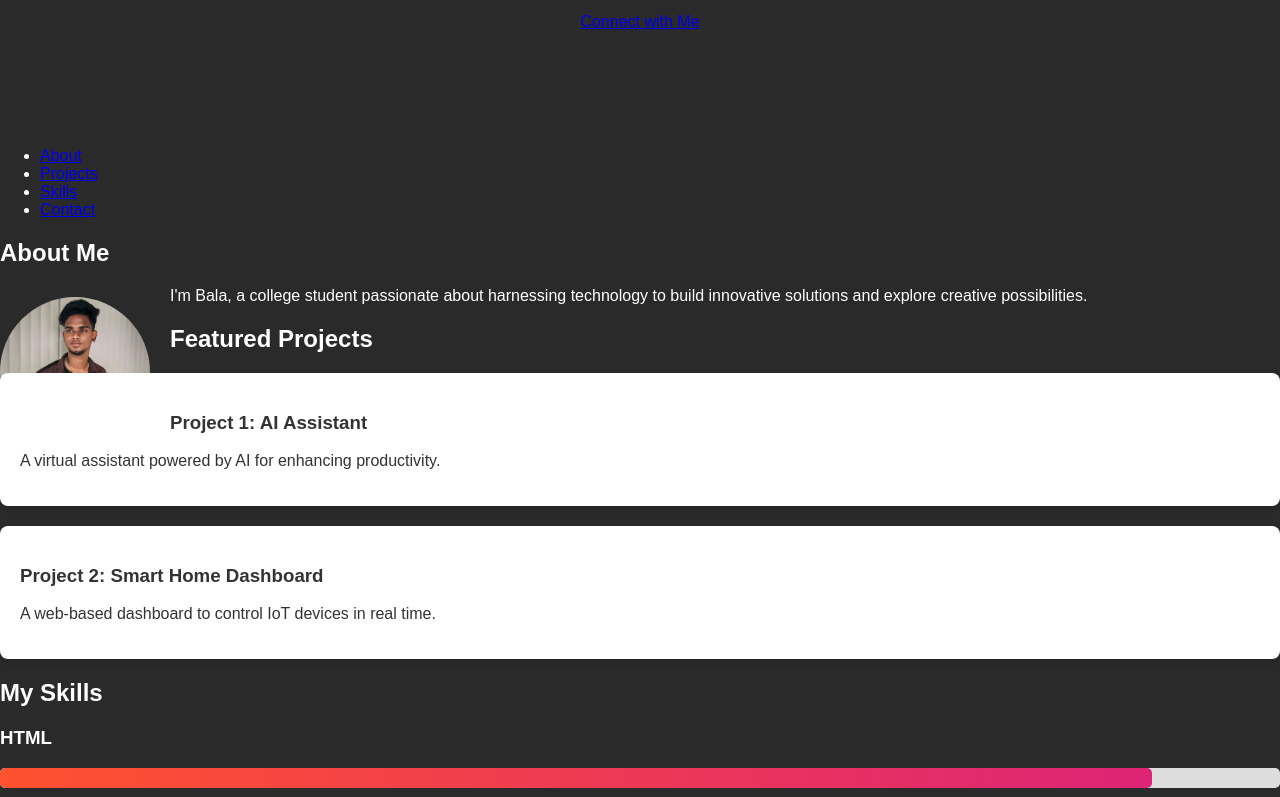
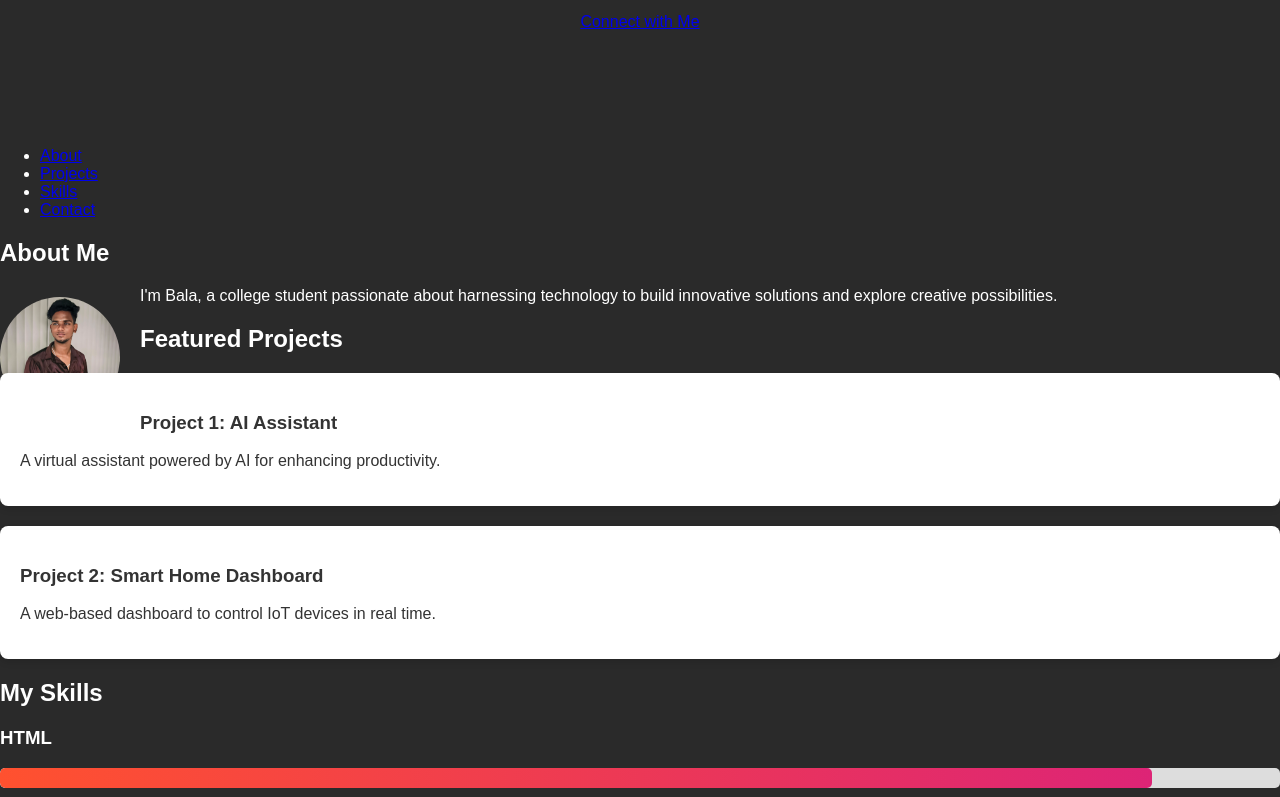
Before and after one commit to Balacrazy/digital.portfolio, a plain HTML site: page index.html in a window 1280 px wide. Shown: the part 909-1706 px from the top of the page. Drawn offline with nearby package versions, Linux system fonts and the light colour scheme.

Commit message:
Update index.html

```diff
--- a/index.html
+++ b/index.html
@@ -17,8 +17,8 @@
     overflow-x: hidden;
 }
 .about-container img {
-    width: 150px; /* Adjust size as needed */
-    height: 150px; /* Ensure it's a perfect square */
+    width: 120px; /* Adjust size as needed */
+    height: 120px; /* Ensure it's a perfect square */
     object-fit: cover; /* Ensures the image is cropped neatly */
     border-radius: 50%; /* Makes the image circular */
     float: left; /* Places the image to the left side */
```
